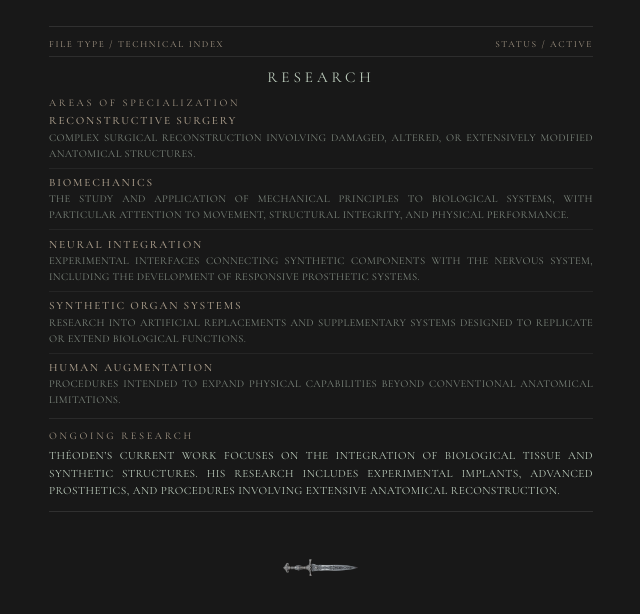
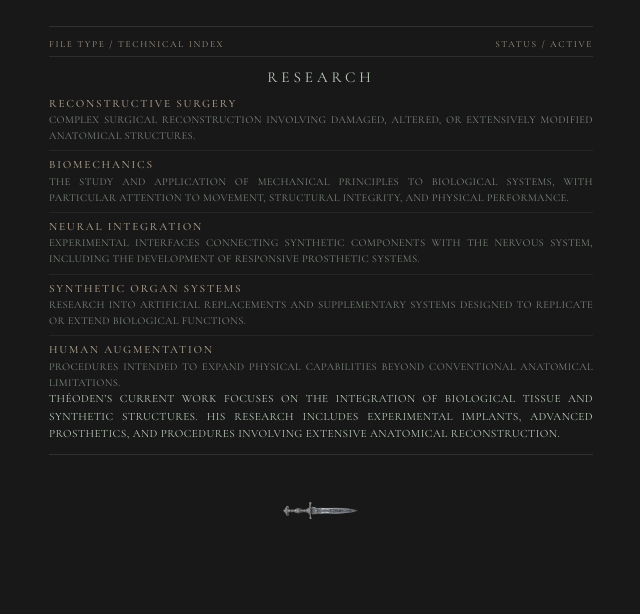
Before and after one commit to mauvelita/doctor, a plain HTML site: page research.html in a window 1280 px wide. Shown: the whole page, without its empty margins (319-959 px from the left). Drawn offline with nearby package versions, Linux system fonts and the light colour scheme.

Commit message:
Update research.html

```diff
--- a/research.html
+++ b/research.html
@@ -20,8 +20,6 @@
         </div>
         <h1 class="record-file">Research</h1>
 
-        <section class="record-block">
-          <h2 class="record-heading">Areas of Specialization</h2>
         <ul class="record-index">
           <li>
             <strong>Reconstructive Surgery</strong>
@@ -44,14 +42,10 @@
             <span>Procedures intended to expand physical capabilities beyond conventional anatomical limitations.</span>
           </li>
         </ul>
-        </section>
 
-        <section class="record-block">
-          <h2 class="record-heading">Ongoing Research</h2>
-          <p class="prose">
+        <p class="prose research-note">
           Théoden’s current work focuses on the integration of biological tissue and synthetic structures. His research includes experimental implants, advanced prosthetics, and procedures involving extensive anatomical reconstruction.
         </p>
-        </section>
       </article>
 
       <a class="back" href="index.html" aria-label="Return to categories">
```
Lines whose indentation alone changed are shown as unchanged.
